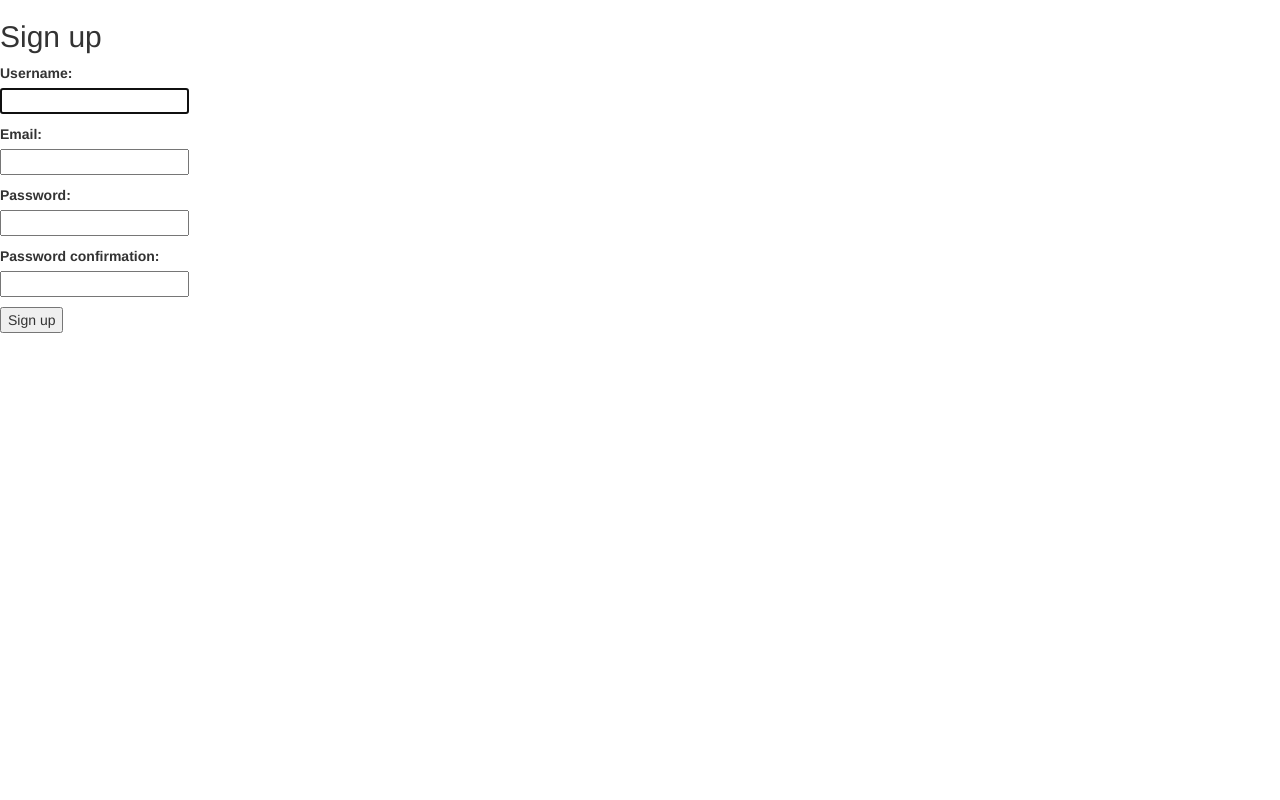
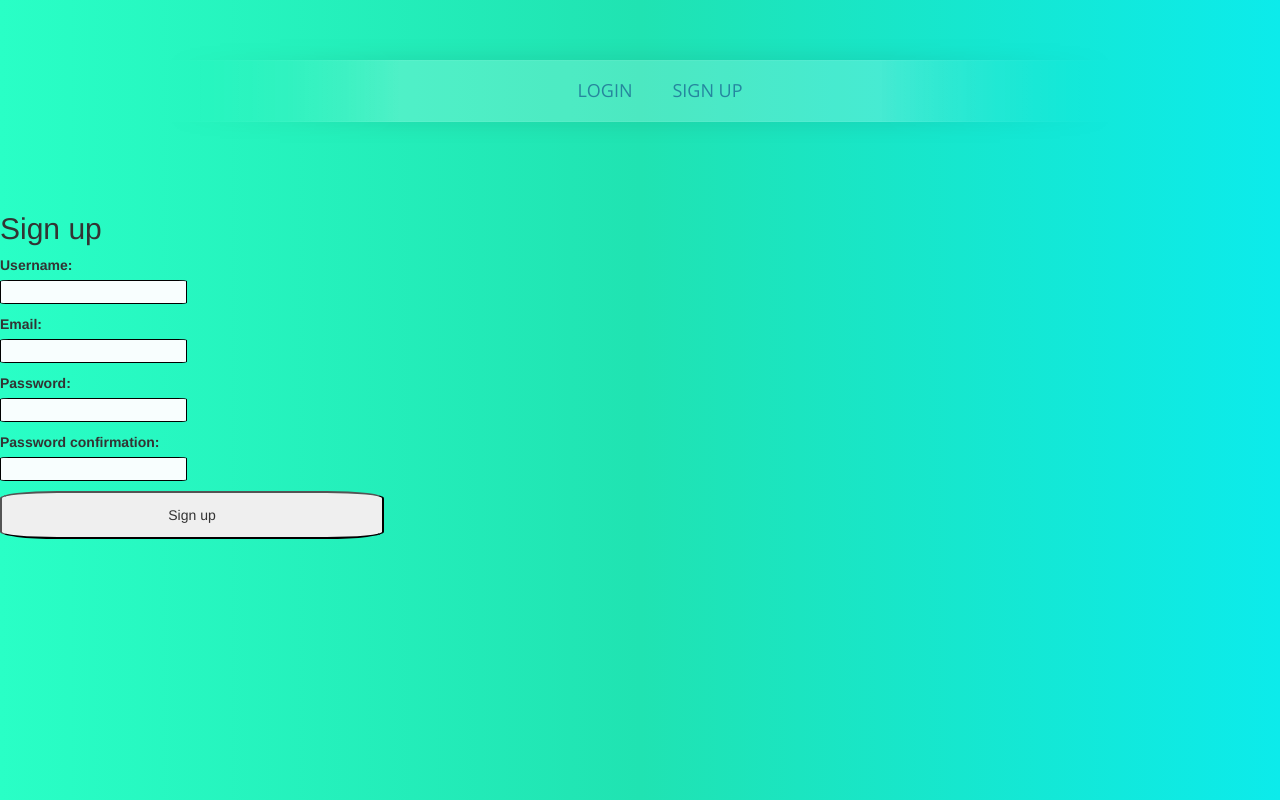
Before and after one commit to thuitafaith/hood, a Django app: page /signup/ in a window 1280 px wide. Run offline with Django 3.2, Linux system fonts and the light colour scheme; some libraries are stand-ins or nearby versions.

Commit message:
create new file styles.css

```diff
--- a/hood/templates/base.html
+++ b/hood/templates/base.html
@@ -12,13 +12,13 @@
 
     {% block styles %}
       {% bootstrap_css %}
-
+      <link rel="stylesheet" href="{% static 'css/styles.css' %}">
       <link rel="stylesheet" href="https://use.fontawesome.com/releases/v5.0.13/css/all.css" integrity="sha384-DNOHZ68U8hZfKXOrtjWvjxusGo9WQnrNx2sqG0tfsghAvtVlRW3tvkXWZh58N9jp" crossorigin="anonymous">
     {% endblock %}
   </head>
   <body>
 
-
+      {% include "navbar.html" %}
       {% block content %}
 
       {% endblock %}
--- /dev/null
+++ b/hood/templates/navbar.html
@@ -0,0 +1,20 @@
+{% load bootstrap3 %}
+<nav>
+  <ul>
+    <li>
+    {% if request.user.is_authenticated %}
+      <a href="{% url 'index' %}">Home</a>
+    </li>
+    <li>
+      <a href="{% url 'logout' %}">Logout</a>
+    </li>
+    {% else %}
+    <li>
+      <a href="/login">LOGIN</a>
+    </li>
+    <li>
+      <a href="/signup">SIGN UP</a>
+    </li>
+    {% endif %}
+  </ul>
+</nav>
--- /dev/null
+++ b/static/css/styles.css
@@ -0,0 +1,64 @@
+@import url(https://fonts.googleapis.com/css?family=Open+Sans);
+
+html {
+  height:100%;
+
+}
+
+nav {
+  max-width: 960px;
+  mask-image: linear-gradient(90deg, rgba(255, 255, 255, 0) 0%, #ffffff 25%, #ffffff 75%, rgba(255, 255, 255, 0) 100%);
+  margin: 0 auto;
+  padding: 60px 0;
+
+}
+
+nav ul {
+  text-align: center;
+  background: linear-gradient(90deg, rgba(255, 255, 255, 0) 0%, rgba(255, 255, 255, 0.2) 25%, rgba(255, 255, 255, 0.2) 75%, rgba(255, 255, 255, 0) 100%);
+  box-shadow: 0 0 25px rgba(0, 0, 0, 0.1), inset 0 0 1px rgba(255, 255, 255, 0.6);
+}
+
+nav ul li {
+  display: inline-block;
+}
+
+nav ul li a {
+  padding: 18px;
+  font-family: "Open Sans";
+  text-transform:uppercase;
+  color: rgba(0, 35, 122, 0.5);
+  font-size: 18px;
+  text-decoration: none;
+  display: block;
+}
+
+nav ul li a:hover {
+  box-shadow: 0 0 10px rgba(0, 0, 0, 0.1), inset 0 0 1px rgba(255, 255, 255, 0.6);
+  background: rgba(255, 255, 255, 0.1);
+  color: rgba(0, 35, 122, 0.7);
+}
+body{
+  background: #0cebeb;  /* fallback for old browsers */
+background: -webkit-linear-gradient(to right, #29ffc6, #20e3b2, #0cebeb);  /* Chrome 10-25, Safari 5.1-6 */
+background: linear-gradient(to right, #29ffc6, #20e3b2, #0cebeb); /* W3C, IE 10+/ Edge, Firefox 16+, Chrome 26+, Opera 12+, Safari 7+ */
+
+}
+input{
+  background-color: #F8FEFE;
+  border-radius: 5%;
+  border:thin solid black;
+  outline: none;
+}
+button{
+  border-radius: 15%;
+  backgrou;
+  width: 30%;
+  height: 6vh;
+}
+.well {
+  width: 30%;
+  height:60vh;
+  margin-left: 35%;
+  text-align: center;
+}
```
Also changed, not shown: watch/settings.py (+9 -0 lines).
